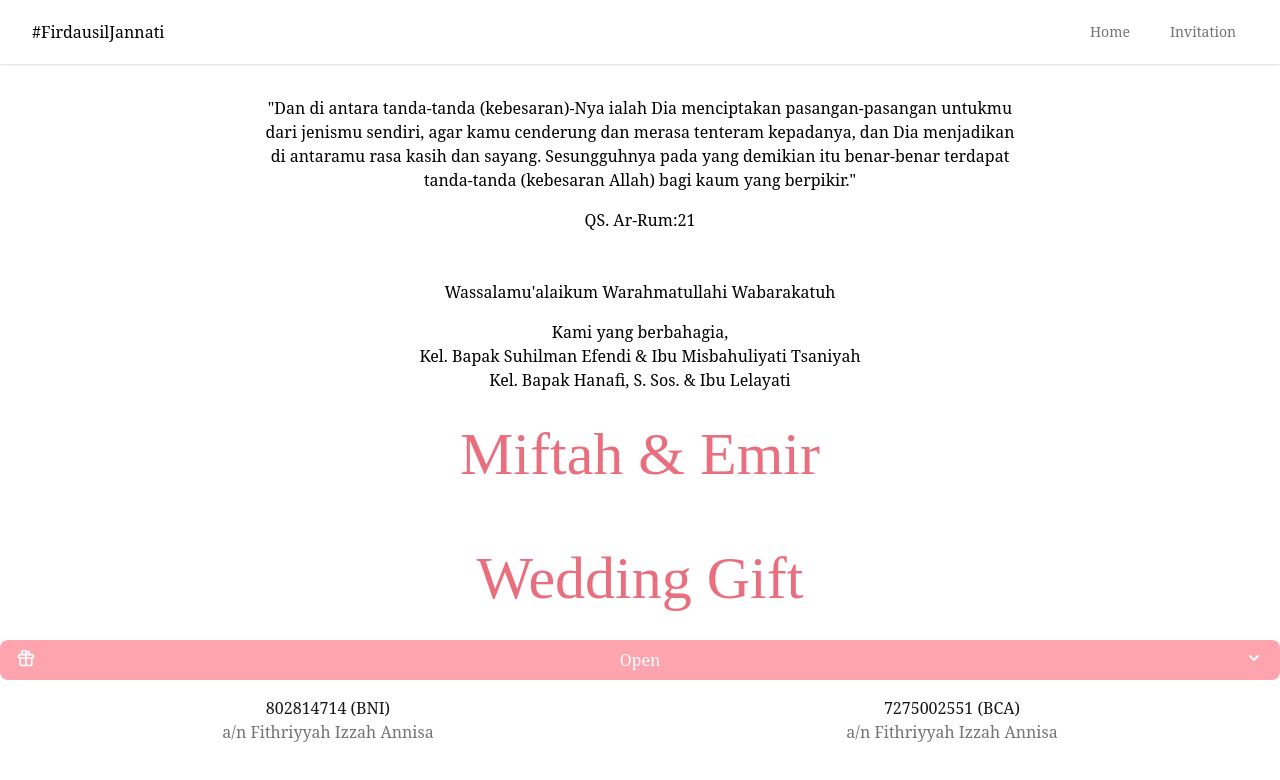
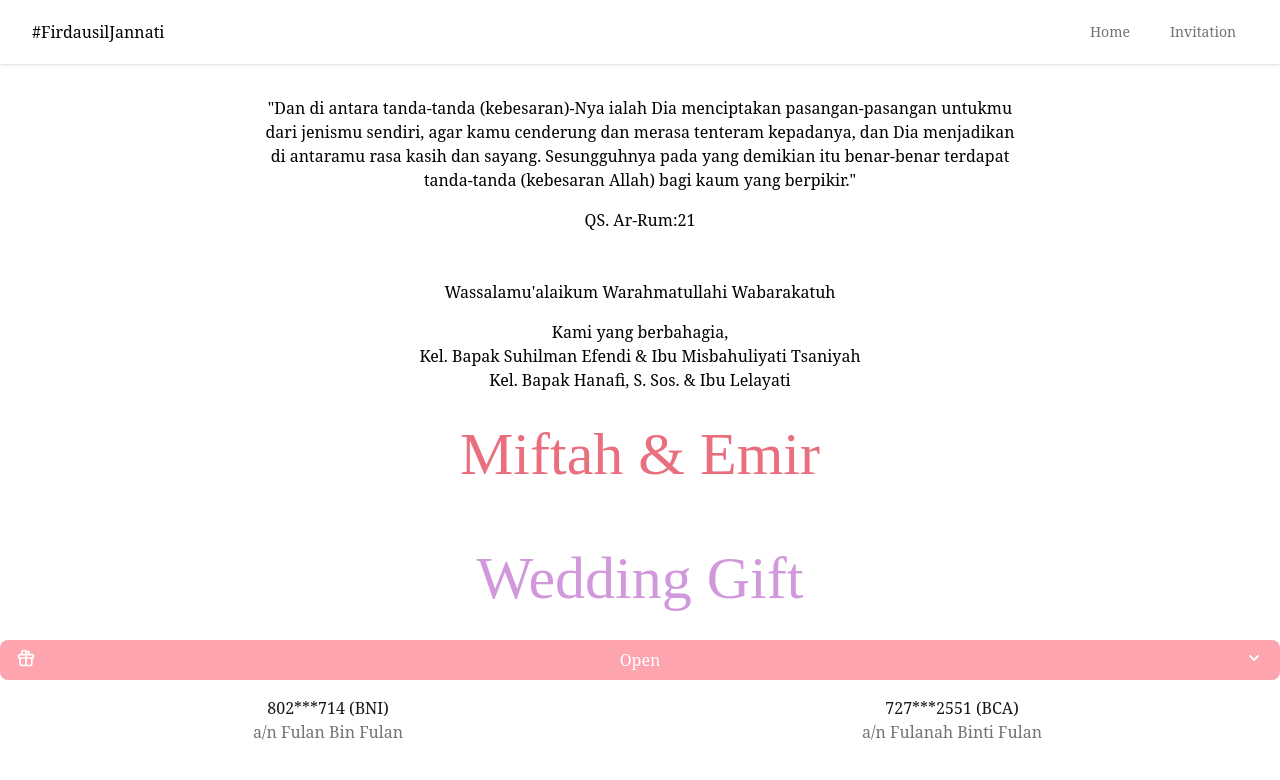
Before and after one commit to haritsf/MiftahEmir, a Next.js app: page /invitation in a window 1280 px wide. Both pictures are taken after a click on the button "Open". Shown: the part 2420-3200 px from the top of the page. Built offline with nearby package versions, Linux system fonts and the light colour scheme.

Commit message:
Masking Account Name and Number

```diff
--- a/components/Invitation/Gift.jsx
+++ b/components/Invitation/Gift.jsx
@@ -8,7 +8,7 @@ const Gift = () => {
       <div className="flex flex-col">
         <p
           className="handwriting my-8 text-center text-4xl lg:text-6xl "
-          style={{ color: "rgb(233 111 126)" }}
+          style={{ color: "rgb(209 153 220)" }}
         >
           Wedding Gift
         </p>
@@ -27,15 +27,15 @@ const Gift = () => {
               <Disclosure.Panel className="px-4 pt-4 pb-2 text-sm text-gray-500">
                 <div className="grid grid-cols-2">
                   <div className="font-medium text-center">
-                    <h2 className="text-base text-gray-900">802814714 (BNI)</h2>
+                    <h2 className="text-base text-gray-900">802***714 (BNI)</h2>
                     <h2 className="text-base text-gray-500">
-                      a/n Fithriyyah Izzah Annisa
+                      a/n Fulan Bin Fulan
                     </h2>
                   </div>
                   <div className="font-medium text-center">
-                    <h2 className="text-base text-gray-900">7275002551 (BCA)</h2>
+                    <h2 className="text-base text-gray-900">727***2551 (BCA)</h2>
                     <h2 className="text-base text-gray-500">
-                      a/n Fithriyyah Izzah Annisa
+                      a/n Fulanah Binti Fulan
                     </h2>
                   </div>
                 </div>
```
